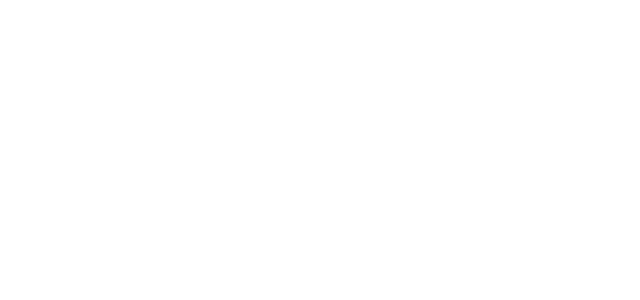
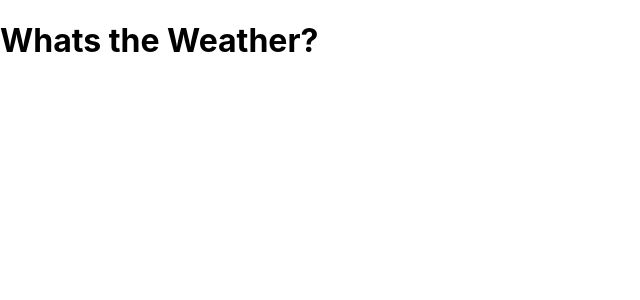
Before and after one commit to Block-Two/super-octo-chainsaw-the-weather-app, a React (Create React App) app in the folder react-weather-app/: page / in a window 1280 px wide. Shown: the top 300 px of the page, without its empty margins (0-640 px from the left). Built offline with nearby package versions, Linux system fonts and the light colour scheme.

Commit message:
Got something on the screen

```diff
--- a/react-weather-app/src/Weather/HelloWeather.js
+++ b/react-weather-app/src/Weather/HelloWeather.js
@@ -1 +1,7 @@
 // Test
+
+export default function(){
+    return(
+        <h1>Whats the Weather?</h1>
+    )
+}
--- a/react-weather-app/src/index.js
+++ b/react-weather-app/src/index.js
@@ -3,11 +3,12 @@
 import './index.css';
 import App from './App';
 import reportWebVitals from './reportWebVitals';
+import HelloWeather from './Weather/HelloWeather';
 
 const root = ReactDOM.createRoot(document.getElementById('root'));
 root.render(
   <React.StrictMode>
-
+   <HelloWeather/>
   </React.StrictMode>
 );
 
```
